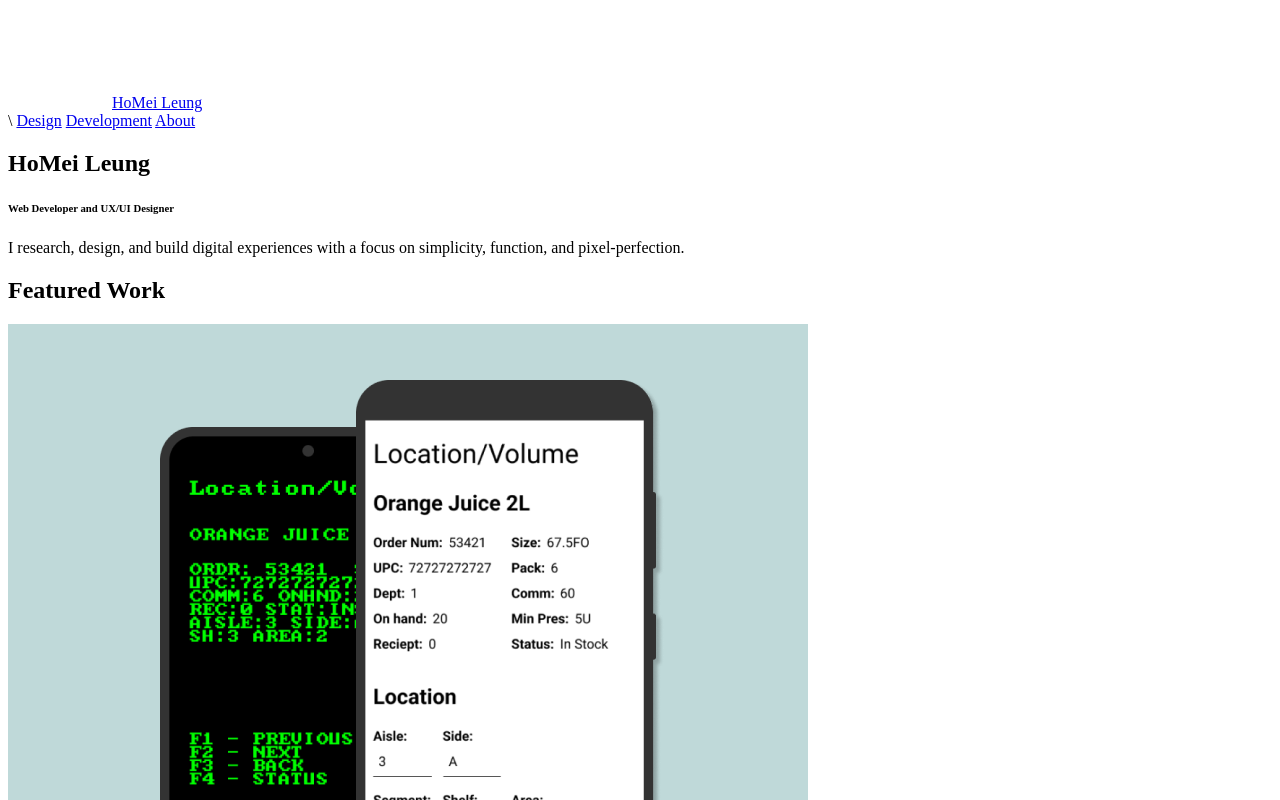
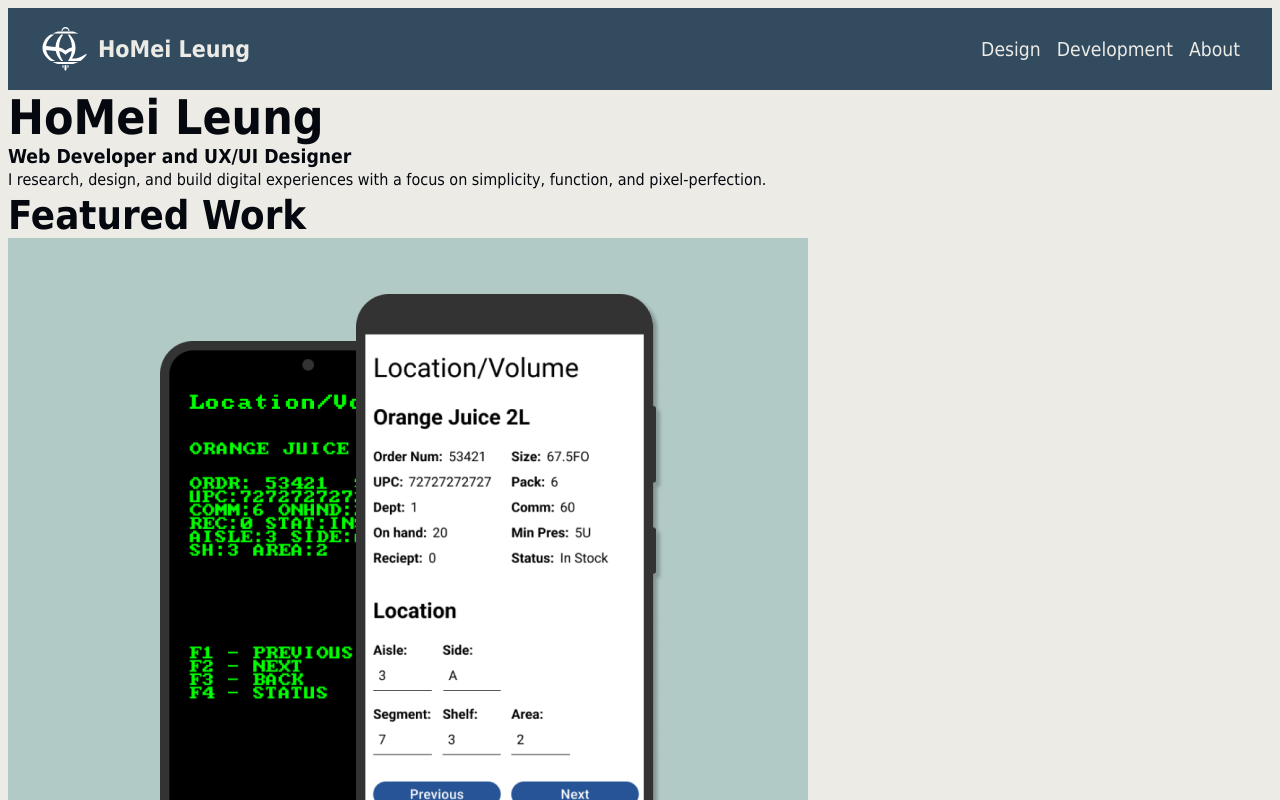
Before and after one commit to homei-leung/portfolio, a plain HTML site: page index.html in a window 1280 px wide. Shown: the top 800 px of the page. Drawn offline with Linux system fonts and the light colour scheme.

Commit message:
add header styles, type scale, color palette

```diff
--- a/index.html
+++ b/index.html
@@ -3,18 +3,20 @@
 <head>
     <meta charset="UTF-8">
     <meta name="viewport" content="width=device-width, initial-scale=1.0">
-    <title>HoMei Leung | Portfolio</title>
+    <title>HoMei's Portfolio</title>
     <link rel="icon" type="image" href="images/icons/HML-Logo-32.png">
-    <link rel="styles" href="styles.css">
+    <link rel="stylesheet" href="styles.css">
 </head>
 <body>
     <section class="header">
         <div class="nav-bar">
             <div class="logo">
-                <img href="index.html" src="images/icons/HML-Logo-White.svg">
-                <a href="index.html">HoMei Leung</a>
+                <a id="name" href="index.html">
+                    <img class="hml-logo" href="index.html" src="images/icons/HML-Logo-White.svg">
+                    HoMei Leung
+                </a>
             </div>
-            <div class="nav-links">\
+            <div class="nav-links">
                 <a href="design.html">Design</a>
                 <a href="development.html">Development</a>
                 <a href="about.html">About</a>
--- a/styles.css
+++ b/styles.css
@@ -0,0 +1,93 @@
+:root {
+    /* Major Third typescale */
+    --h1: 2.986rem;
+    --h2: 2.488rem;
+    --h3: 2.074rem;
+    --h4: 1.728rem;
+    --h5: 1.44rem;
+    --h6: 1.2rem;
+    --p: 1rem;
+    --caption: 0.833rem;
+    font-family: Tahoma, sans-serif;
+
+    /* Color palette */
+    --primary: #334b5f;
+    --secondary: #507594;
+    --neutral-black: #06080F;
+    --neutral-white: #ECEBE6;
+
+    background-color: var(--neutral-white);
+    color: var(--neutral-black);
+}
+
+h1 {
+    font-size: var(--h1);
+}
+
+h2 {
+    font-size: var(--h2);
+}
+
+h3 {
+    font-size: var(--h3);
+}
+
+h4 {
+    font-size: var(--h4);
+}
+
+h5 {
+    font-size: var(--h5);
+}
+
+h6 {
+    font-size: var(--h6);
+}
+
+p {
+    font-size: var(--p);
+    line-height: 150%;
+}
+
+h1, h2, h3, h4, h5, h6, p {
+    margin: 0;
+}
+
+/* Header styles */
+.header {
+    background-color: var(--primary);
+}
+
+.nav-bar {
+    display: flex;
+    justify-content: space-between;
+    max-width: 1200px;
+    padding: 16px;
+    margin: auto;
+}
+
+.nav-links {
+    display: flex;
+    gap: 16px;
+    align-items: center;
+}
+.nav-links a {
+    text-decoration: none;
+    color: var(--neutral-white);
+    font-size: var(--h6);
+}
+
+.hml-logo {
+    width: 50px;
+    color: var(--neutral-white);
+}
+
+#name {
+    display: flex;
+    gap: 8px;
+    align-items: center;
+    color: var(--neutral-white);
+    text-decoration: none;
+    font-size: var(--h5);
+    font-weight: 800;
+}
```
